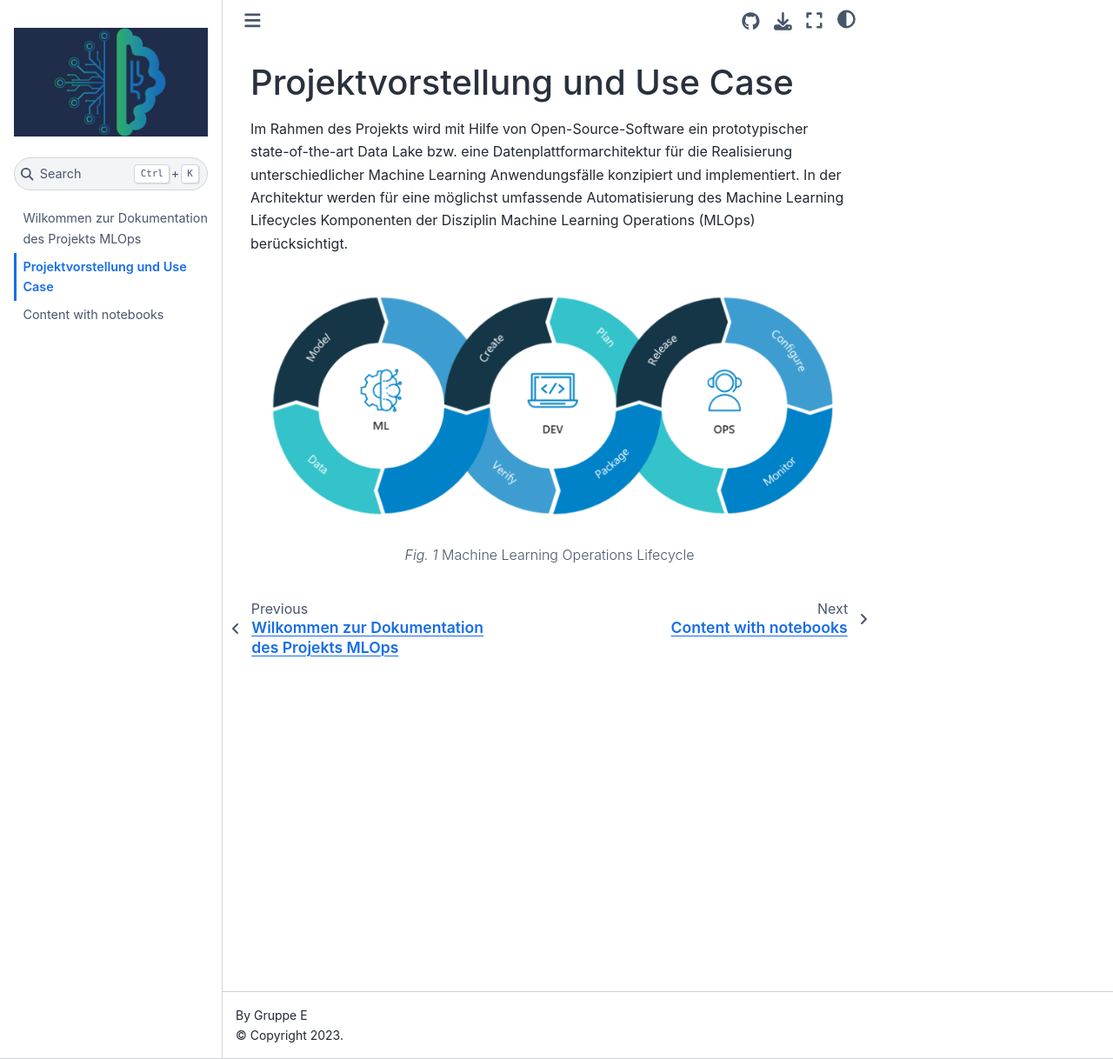
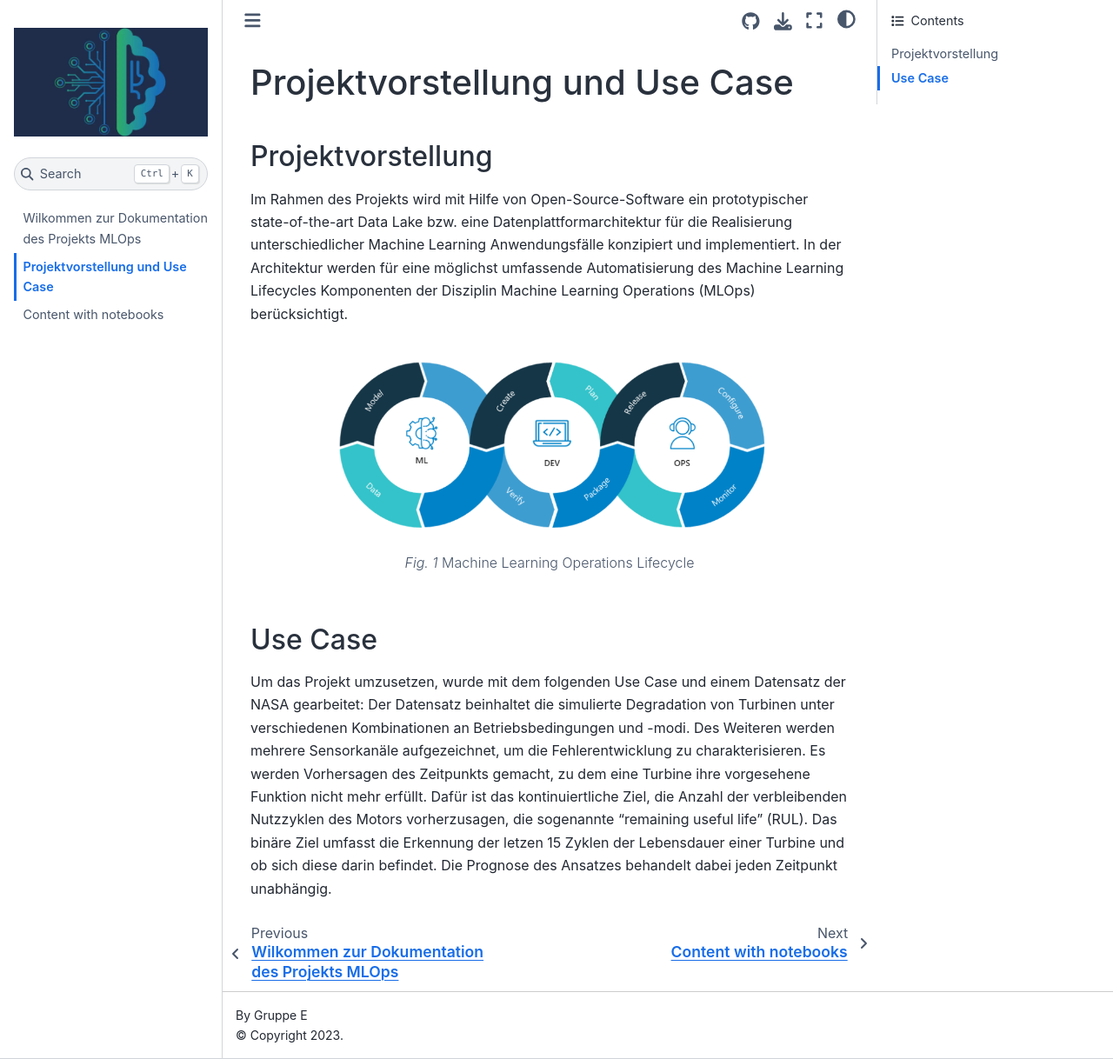
Before and after one commit to JanCwik/documentation, a Jupyter Book: the page built from projektvorstellung.md, in a window 1280 px wide and 1218 px high. Shown: the whole window at 87% size. Built offline with Jupyter Book 1.0.4 settings and Sphinx 7.4.7 and the Sphinx Book theme 1.1.4, drawn with Linux system fonts in a browser that asks for light colours.

Commit message:
Projektvorstellung und Use Case

````diff
--- a/projektvorstellung.md
+++ b/projektvorstellung.md
@@ -1,13 +1,29 @@
 # Projektvorstellung und Use Case
+
+## Projektvorstellung
 
 Im Rahmen des Projekts wird mit Hilfe von Open-Source-Software ein prototypischer state-of-the-art Data Lake bzw. eine
 Datenplattformarchitektur für die Realisierung unterschiedlicher Machine Learning Anwendungsfälle konzipiert und
-implementiert. In der Architektur werden für eine möglichst umfassende Automatisierung des Machine Learning Lifecycles
+implementiert.
+In der Architektur werden für eine möglichst umfassende Automatisierung des Machine Learning Lifecycles
 Komponenten der Disziplin Machine Learning Operations (MLOps) berücksichtigt.
 
 ```{figure} mlops.png
 ---
 name: mlops
+hight: 286
+width: 510
+align: center
 ---
 Machine Learning Operations Lifecycle
 ```
+
+## Use Case
+
+Um das Projekt umzusetzen, wurde mit dem folgenden Use Case und einem Datensatz der NASA gearbeitet:
+Der Datensatz beinhaltet die simulierte Degradation von Turbinen unter verschiedenen Kombinationen an
+Betriebsbedingungen und -modi. Des Weiteren werden mehrere Sensorkanäle aufgezeichnet, um die Fehlerentwicklung
+zu charakterisieren. Es werden Vorhersagen des Zeitpunkts gemacht, zu dem eine Turbine ihre vorgesehene Funktion
+nicht mehr erfüllt. Dafür ist das kontinuiertliche Ziel, die Anzahl der verbleibenden Nutzzyklen des Motors vorherzusagen,
+die sogenannte "remaining useful life" (RUL). Das binäre Ziel umfasst die Erkennung der letzen 15 Zyklen der Lebensdauer
+einer Turbine und ob sich diese darin befindet. Die Prognose des Ansatzes behandelt dabei jeden Zeitpunkt unabhängig.
````
Also changed, not shown: 1 other file.
